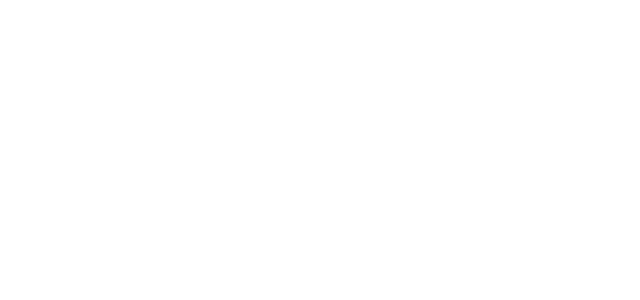
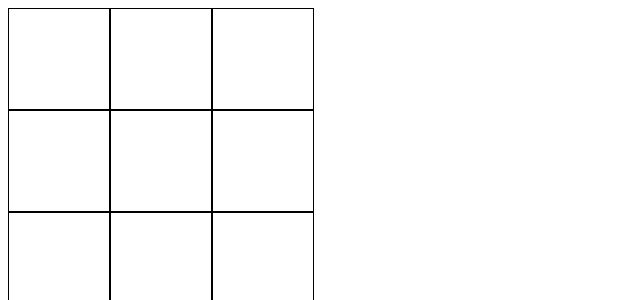
Before and after one commit to Truewarlock/tic-tac-toe, an Angular app in the folder tic-tac-toe/: page / in a window 1280 px wide. Shown: the top 300 px of the page, without its empty margins (0-640 px from the left). Built offline with nearby package versions, Linux system fonts and the light colour scheme.

Commit message:
some styling

```diff
--- a/tic-tac-toe/src/app/app.component.html
+++ b/tic-tac-toe/src/app/app.component.html
@@ -0,0 +1,13 @@
+
+<div *ngFor="let line of grid" style=>
+
+  <div style="display: flex;">
+    <div *ngFor="let row of line "
+         style="
+                width:100px;
+                height:100px;
+                border:1px solid black;
+               ">
+    </div>
+  </div>
+</div>
--- a/tic-tac-toe/src/app/app.component.ts
+++ b/tic-tac-toe/src/app/app.component.ts
@@ -7,4 +7,12 @@
 })
 export class AppComponent {
   title = 'tic-tac-toe';
+
+  grid:any=[
+    [null,null,null],
+    [null,null,null],
+    [null,null,null]
+  ]
+
+
 }
```
Also changed, not shown: 1 other file (tests, documents, lock files or other folders).
